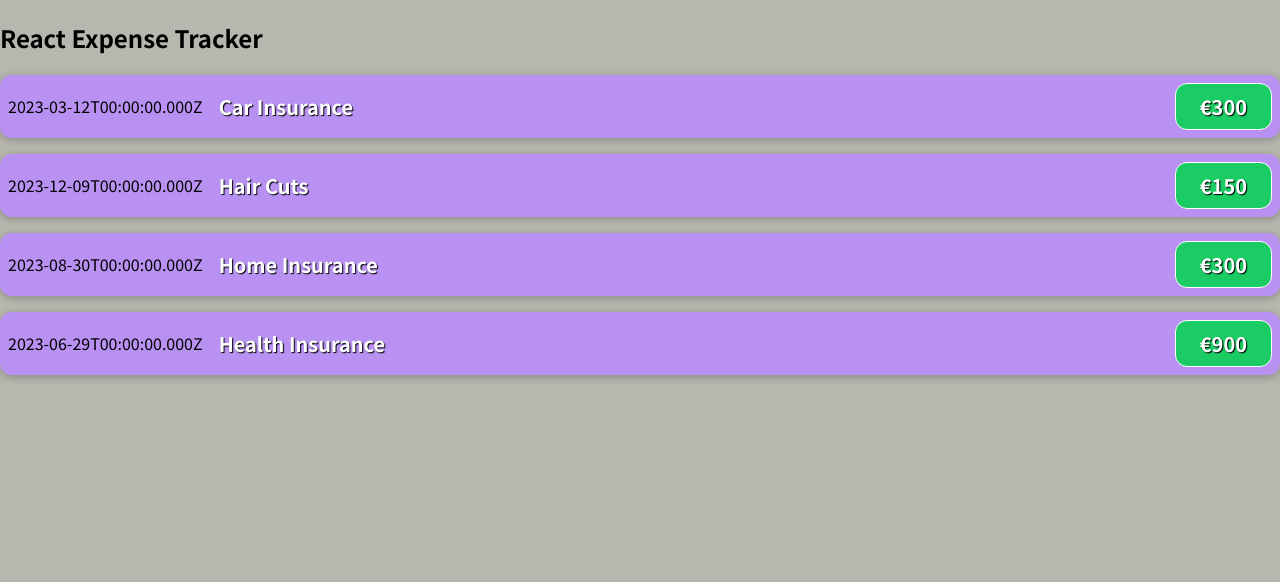
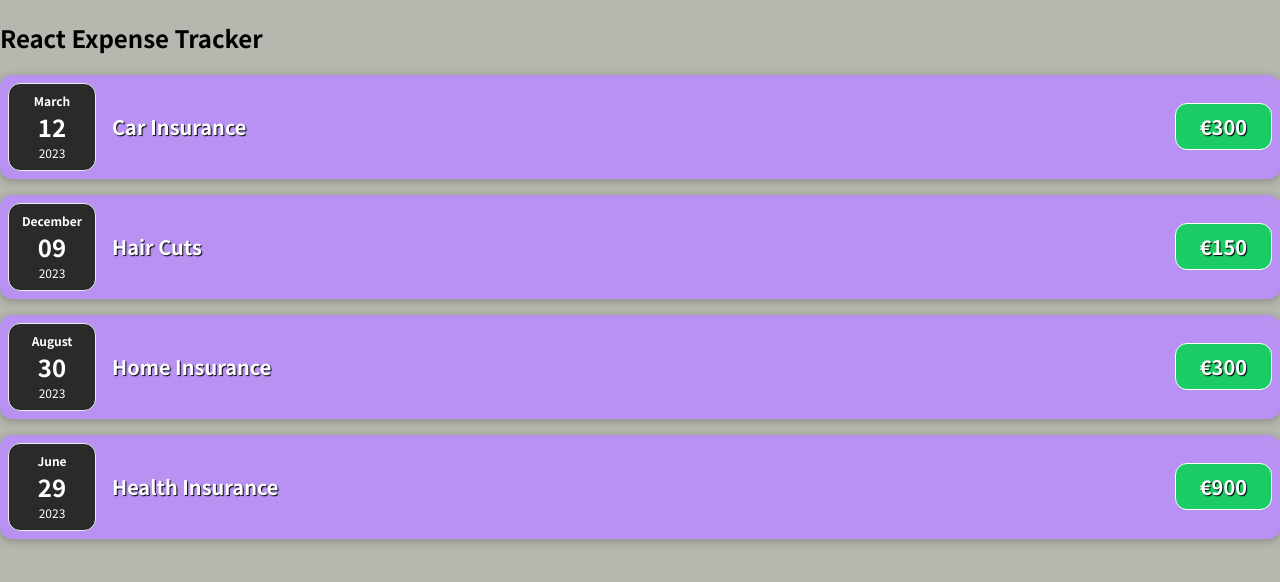
Before and after one commit to KristianColville1/react-expense-tracker, a JavaScript app: page / in a window 1280 px wide. Shown: the top 582 px of the page. Built offline with nearby package versions, Linux system fonts and the light colour scheme.

Commit message:
Initial commit

```diff
--- a/src/App.js
+++ b/src/App.js
@@ -35,22 +35,22 @@
                 <ExpenseItem
                     title={expenses[0].title}
                     amount={expenses[0].amount}
-                    date={expenses[0].date.toISOString()}
+                    date={expenses[0].date}
                 ></ExpenseItem>
                 <ExpenseItem
                     title={expenses[1].title}
                     amount={expenses[1].amount}
-                    date={expenses[1].date.toISOString()}
+                    date={expenses[1].date}
                 ></ExpenseItem>
                 <ExpenseItem
                     title={expenses[2].title}
                     amount={expenses[2].amount}
-                    date={expenses[2].date.toISOString()}
+                    date={expenses[2].date}
                 ></ExpenseItem>
                 <ExpenseItem
                     title={expenses[3].title}
                     amount={expenses[3].amount}
-                    date={expenses[3].date.toISOString()}
+                    date={expenses[3].date}
                 ></ExpenseItem>
             </div>
         </div>
--- /dev/null
+++ b/src/components/ExpenseDate.css
@@ -0,0 +1,26 @@
+.expense-date {
+    display: flex;
+    flex-direction: column;
+    width: 5.5rem;
+    height: 5.5rem;
+    border: 1px solid #ececec;
+    background-color: #2a2a2a;
+    color: white;
+    border-radius: 12px;
+    align-items: center;
+    justify-content: center;
+}
+
+.expense-date__month {
+    font-size: 0.75rem;
+    font-weight: bold;
+}
+
+.expense-date__year {
+    font-size: 0.75rem;
+}
+
+.expense-date__day {
+    font-size: 1.5rem;
+    font-weight: bold;
+}
--- /dev/null
+++ b/src/components/ExpenseDate.js
@@ -0,0 +1,16 @@
+import "./ExpenseDate.css";
+
+function ExpenseDate(props) {
+    const month = props.date.toLocaleString("en-US", { month: "long" });
+    const day = props.date.toLocaleString("en-US", { day: "2-digit" });
+    const year = props.date.getFullYear();
+    return (
+        <div className="expense-date">
+            <div className="expense-date__month">{month}</div>
+            <div className="expense-date__day">{day}</div>
+            <div className="expense-date__year">{year}</div>
+        </div>
+    );
+}
+
+export default ExpenseDate;
--- a/src/components/ExpenseItem.js
+++ b/src/components/ExpenseItem.js
@@ -1,9 +1,10 @@
+import ExpenseDate from "./ExpenseDate";
 import "./ExpenseItem.css";
 
 function ExpenseItem(props) {
     return (
         <div className="expense-item">
-            <div>{props.date}</div>
+            <ExpenseDate date={props.date} />
             <div class="expense-item__description">
                 <h2>{props.title}</h2>
                 <div className="expense-item__price">€{props.amount}</div>
```
